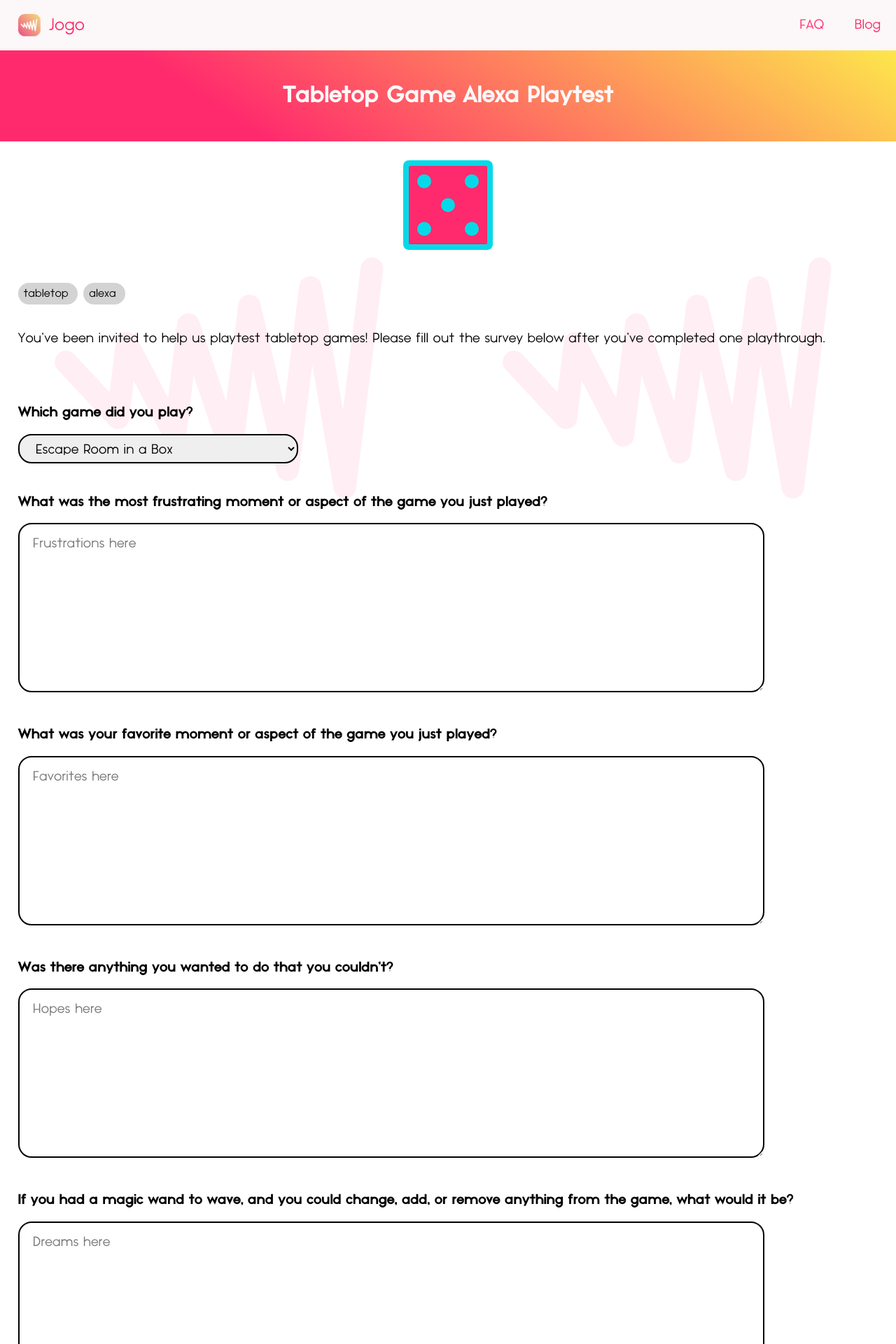
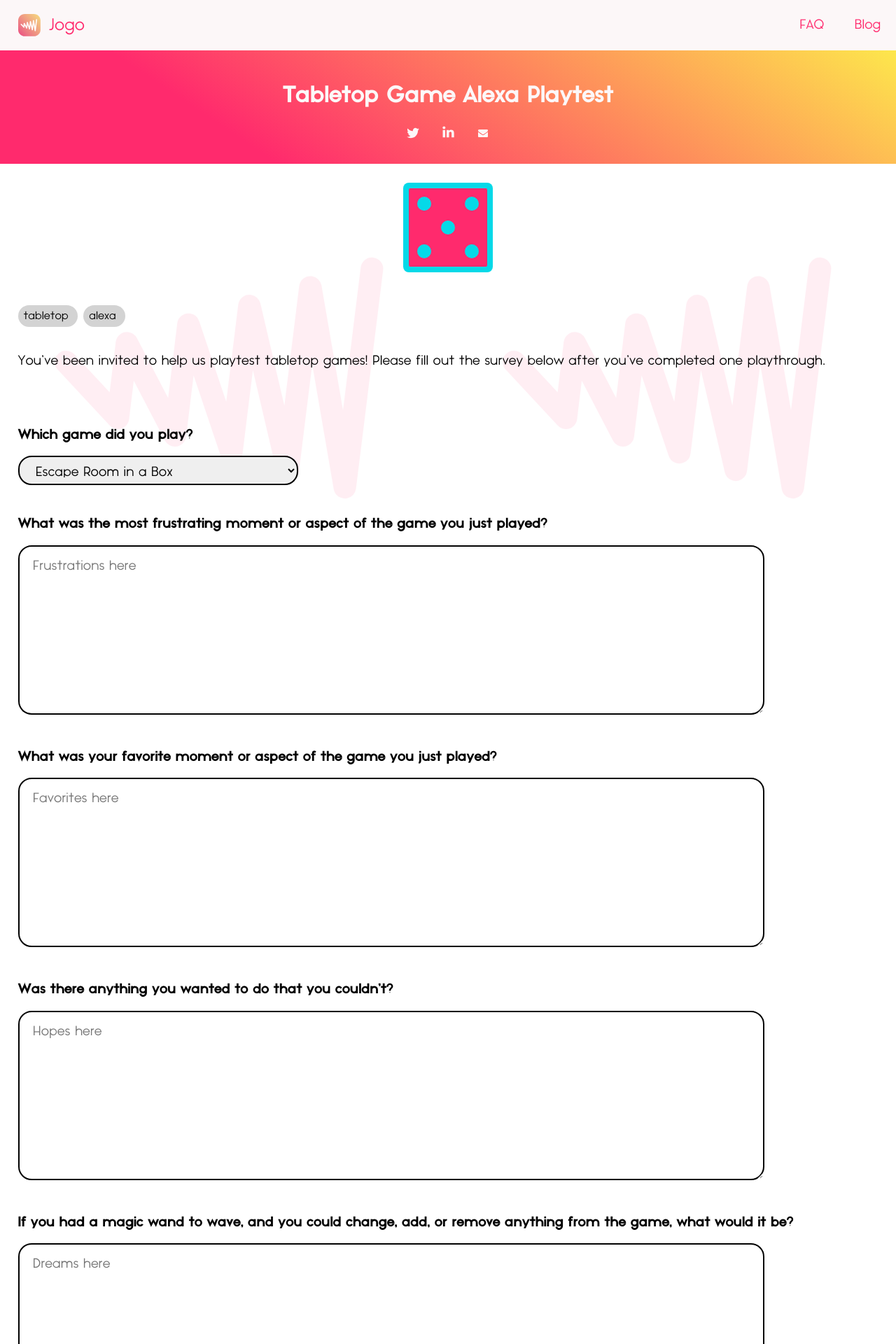
Before and after one commit to aindaco1/jogo-website, a Jekyll site: the page built from _posts/2020-10-16-tabletop-game-alexa-demo.markdown, in a window 1280 px wide. Shown: the top 1920 px of the page at 70% size. Built offline with Jekyll 4.4.1, drawn with Linux system fonts in a browser that asks for light colours; nearby versions of some CDN libraries.

Commit message:
added blog index styling + share buttons for blog posts + active nav item

```diff
--- a/_includes/head.html
+++ b/_includes/head.html
@@ -5,6 +5,10 @@
 
   <title>{% if page.title %}{{ page.title | escape }}{% else %}{{ site.title | escape }}{% endif %}</title>
   <meta name="description" content="{{ page.description | default: site.description | strip_html | normalize_whitespace | truncate: 160 | escape }}">
+  <meta name="twitter:image" content="https://jogo.gg/assets/img/logo.png" />
+  <meta property="og:title" content="{{ page.title }}">
+  <meta property="og:image" content="https://jogo.gg/assets/img/logo.png">
+
 
   <link rel="stylesheet" href="{{ "/assets/css/style.css" | relative_url }}">
   <link rel="stylesheet" href="https://use.fontawesome.com/releases/v5.8.1/css/all.css" integrity="sha384-50oBUHEmvpQ+1lW4y57PTFmhCaXp0ML5d60M1M7uH2+nqUivzIebhndOJK28anvf" crossorigin="anonymous">
--- a/_includes/header.html
+++ b/_includes/header.html
@@ -8,10 +8,10 @@
         <a href="{{ "/" | relative_url}}"><img src="/assets/img/logo.svg" alt="Jogo logo"></a> &nbsp;
         <a class="site-title" href="{{ "/" | relative_url}}">{{ site.display_title | escape }}</a>
       </div>
-
       <div>
-          <a href="/faq/">FAQ</a>
-          <a href="/blog/">Blog</a>
+        {% assign current = page.url | downcase | split: '/' %}
+        <a href='/faq/' {% if current[1] == 'faq' %}class='active'{% endif %}>FAQ</a>
+        <a href='/blog/' {% if current[1] == 'blog' %}class='active'{% endif %}>Blog</a>
       </div>
 
       <div>
--- /dev/null
+++ b/_includes/share-buttons.html
@@ -0,0 +1,11 @@
+{% if include.pageurl != nil and include.pageurl != '' %}
+    {% assign pageurl = include.pageurl %}
+{% else %}
+    {% assign pageurl = page.url %}
+{% endif %}
+
+<div id="share-buttons">
+    <div class="twitter" title="Share this on Twitter" onclick="window.open('http://twitter.com/intent/tweet?url={{ site.url }}{{ page.url }}&via=jogogoodgame&text={{ page.title}}');"><svg viewBox="0 0 1792 1792" xmlns="http://www.w3.org/2000/svg"><path d="M1684 408q-67 98-162 167 1 14 1 42 0 130-38 259.5t-115.5 248.5-184.5 210.5-258 146-323 54.5q-271 0-496-145 35 4 78 4 225 0 401-138-105-2-188-64.5t-114-159.5q33 5 61 5 43 0 85-11-112-23-185.5-111.5t-73.5-205.5v-4q68 38 146 41-66-44-105-115t-39-154q0-88 44-163 121 149 294.5 238.5t371.5 99.5q-8-38-8-74 0-134 94.5-228.5t228.5-94.5q140 0 236 102 109-21 205-78-37 115-142 178 93-10 186-50z"/></svg></div>
+    <div class="linkedin" title="Share this on Linkedin" onclick="window.open('https://www.linkedin.com/sharing/share-offsite/?url=https://jogo.gg/{{ page.url }}');"><svg viewBox="0 0 1792 1792" xmlns="http://www.w3.org/2000/svg"><path d="M477 625v991h-330v-991h330zm21-306q1 73-50.5 122t-135.5 49h-2q-82 0-132-49t-50-122q0-74 51.5-122.5t134.5-48.5 133 48.5 51 122.5zm1166 729v568h-329v-530q0-105-40.5-164.5t-126.5-59.5q-63 0-105.5 34.5t-63.5 85.5q-11 30-11 81v553h-329q2-399 2-647t-1-296l-1-48h329v144h-2q20-32 41-56t56.5-52 87-43.5 114.5-15.5q171 0 275 113.5t104 332.5z"/></svg></div>
+    <div class="mail" title="Share this through Email" onclick="window.open('mailto:?&body={{ site.url }}{{ page.url }}');"><svg viewBox="0 0 1792 1792" xmlns="http://www.w3.org/2000/svg"><path d="M1792 710v794q0 66-47 113t-113 47h-1472q-66 0-113-47t-47-113v-794q44 49 101 87 362 246 497 345 57 42 92.5 65.5t94.5 48 110 24.5h2q51 0 110-24.5t94.5-48 92.5-65.5q170-123 498-345 57-39 100-87zm0-294q0 79-49 151t-122 123q-376 261-468 325-10 7-42.5 30.5t-54 38-52 32.5-57.5 27-50 9h-2q-23 0-50-9t-57.5-27-52-32.5-54-38-42.5-30.5q-91-64-262-182.5t-205-142.5q-62-42-117-115.5t-55-136.5q0-78 41.5-130t118.5-52h1472q65 0 112.5 47t47.5 113z"/></svg></div>
+</div>
--- a/_layouts/post.html
+++ b/_layouts/post.html
@@ -7,6 +7,7 @@
 
 <div class="page-title">
 	<h1>{{ page.title | escape }}</h1>
+  {% include share-buttons.html %}
 </div>
 
 <div class="container">
--- a/assets/css/style.css
+++ b/assets/css/style.css
@@ -76,6 +76,14 @@
     height: 75vh;
 }
 
+h1 a {
+    text-decoration: none;
+}
+
+h1 {
+    margin-top: 0;
+}
+
 /**************
 NAV FORMATTING
 ***************/
@@ -150,6 +158,10 @@
     padding: 1em 1em;
 }
 
+.active {
+    text-decoration: underline;
+}
+
 /**************
 HAMBURGER HACK
 ***************/
@@ -172,7 +184,7 @@
     text-align: center;
     width: 100%;
     height: 0px;
-    z-index: 0;
+    z-index: -1;
     transition: all .3s ease-in-out;
 }
 
@@ -289,14 +301,14 @@
 
 .page-title {
     background: linear-gradient(33.77deg, #FF2A6D 26.12%, #FDE74C 100%);
-    padding: 0 2vw 0 2vw;
+    padding: 0 2vw 2vw;
 }
 
 .page-title h1 {
     color: #FCF7F8;
     text-align: center;
     margin: 0;
-    padding: 50px 0 50px 0;
+    padding: 50px 0 20px 0;
 }
 
 .page-content {
@@ -331,11 +343,24 @@
 }
 
 .post-list article {
-    padding: 0;
+    padding: 1em;
 }
 
 .post-list {
-    margin-bottom: 3vh;
+    margin: 0 auto 3vh;
+    width: 80%;
+}
+
+.post-list .post-row:nth-child(3n+3) {
+    background-color: #FDE74CF2;
+}
+
+.post-list .post-row:nth-child(3n+1) {
+    background-color:  #FF2A6DF2;
+}
+
+.post-list .post-row:nth-child(3n+2) {
+    background-color: #05D9E8CC;
 }
 
 .category-name {
@@ -367,6 +392,44 @@
 .related-posts-box h5 {
     display: table;
     text-align: center;
+}
+
+.post-column {
+    width: 60%;
+    display: flex;
+    justify-content: center;
+    align-content: center;
+    flex-direction: column;
+}
+
+.thumbnail-column {
+    width: 40%;
+}
+
+.thumbnail-column img {
+    position: relative;
+    top: 50%;
+    transform: translateY(-50%);
+    max-width: 60%;
+}
+
+.post-row {
+    display: flex;
+    box-shadow: 0 10px 16px 0 rgba(0,0,0,0.2),0 6px 20px 0 rgba(0,0,0,0.19);
+    min-height: 500px;
+}
+
+.post-row h5 {
+    margin: 0 0 0.3em 0;
+    text-transform: uppercase;
+}
+
+.post-list button {
+    background-color: #FCF7F8;
+}
+
+form button {
+    color:  #FCF7F8;
 }
 
 /*****************
@@ -513,6 +576,12 @@
     .site-footer {
         display: none;
     }
+    .post-row {
+        min-height: 305px;
+    }
+    .post-list {
+        width: 90%;
+    }
 }
 
 /**********************************
@@ -582,6 +651,16 @@
     .site-footer-mobile ul {
         margin: 0 0 0 4vw;
     }
+    .post-column {
+        font-size: 80%;
+        width: 65%;
+    }
+    .thumbnail-column {
+        width: 35%;
+    }
+    .post-list {
+        width: 100%;
+    }
 }
 
 /**********************************
@@ -611,3 +690,79 @@
         margin-top: -2.7em;
     }
 }
+
+/**********************************
+SHARE BUTTON FORMATTING
+***********************************/
+
+#share-buttons {
+    display: flex;
+    justify-content: center;
+    align-content: center;
+}
+#share-buttons:after {
+    content: "";
+    display: block;
+    clear: both;
+}
+#share-buttons > div {
+    position: relative;
+    text-align: left;
+    height: 36px;
+    width: 50px;
+    text-align: center;
+}
+#share-buttons > div > svg {
+    height: 16px;
+    fill: #FCF7F8;
+}
+#share-buttons > div:hover {
+    cursor: pointer;
+}
+#share-buttons > div.facebook:hover > svg {
+    fill: #3B5998;
+}
+#share-buttons > div.twitter:hover > svg {
+    fill: #55ACEE;
+}
+#share-buttons > div.linkedin:hover > svg {
+    fill: #0077b5;
+}
+#share-buttons > div.pinterest:hover > svg {
+    fill: #CB2027;
+}
+#share-buttons > div.gplus:hover > svg {
+    fill: #dd4b39;
+}
+#share-buttons > div.mail:hover > svg {
+    fill: #7D7D7D;
+}
+#share-buttons > div.instagram:hover > svg {
+    fill: #C73B92;
+}
+#share-buttons > div.facebook > svg {
+    height: 18px;
+    margin-top: 9px;
+}
+#share-buttons > div.twitter > svg {
+    height: 20px;
+    margin-top: 8px;
+}
+#share-buttons > div.linkedin > svg {
+    height: 19px;
+    margin-top: 7px;
+}
+#share-buttons > div.pinterest > svg {
+    height: 20px;
+    margin-top: 9px;
+}
+#share-buttons > div.gplus > svg {
+    height: 17px;
+    margin-top: 9px;
+    position: relative;
+    left: 1px;
+}
+#share-buttons > div.mail > svg {
+    height: 14px;
+    margin-top: 11px;
+}
```
Also changed, not shown: blog/index.html (+10 -15 lines), assets/img/logo.png (added).
